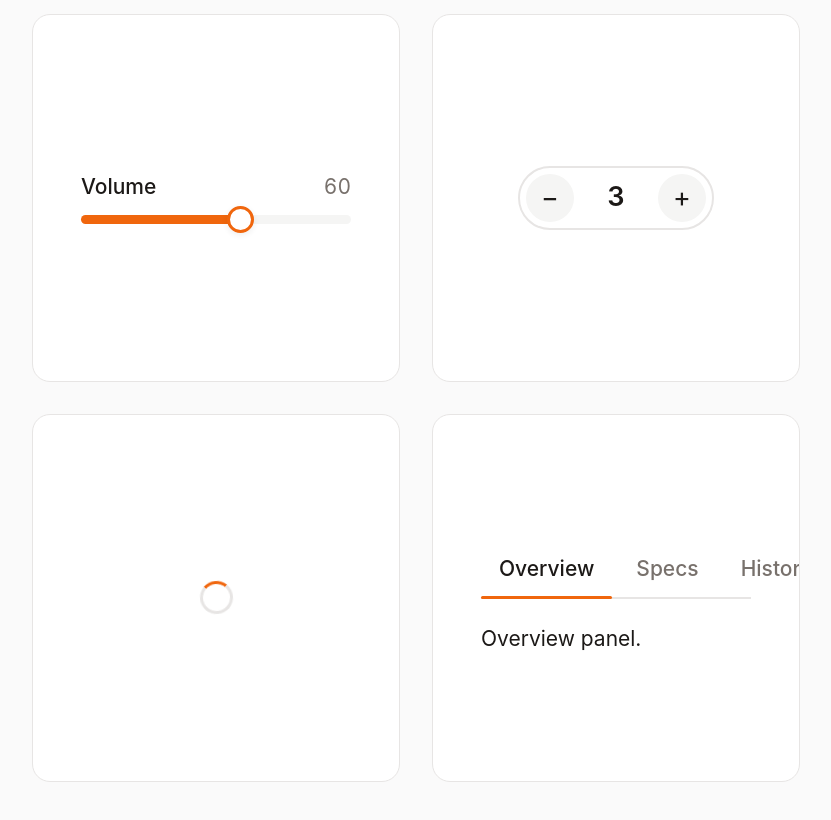
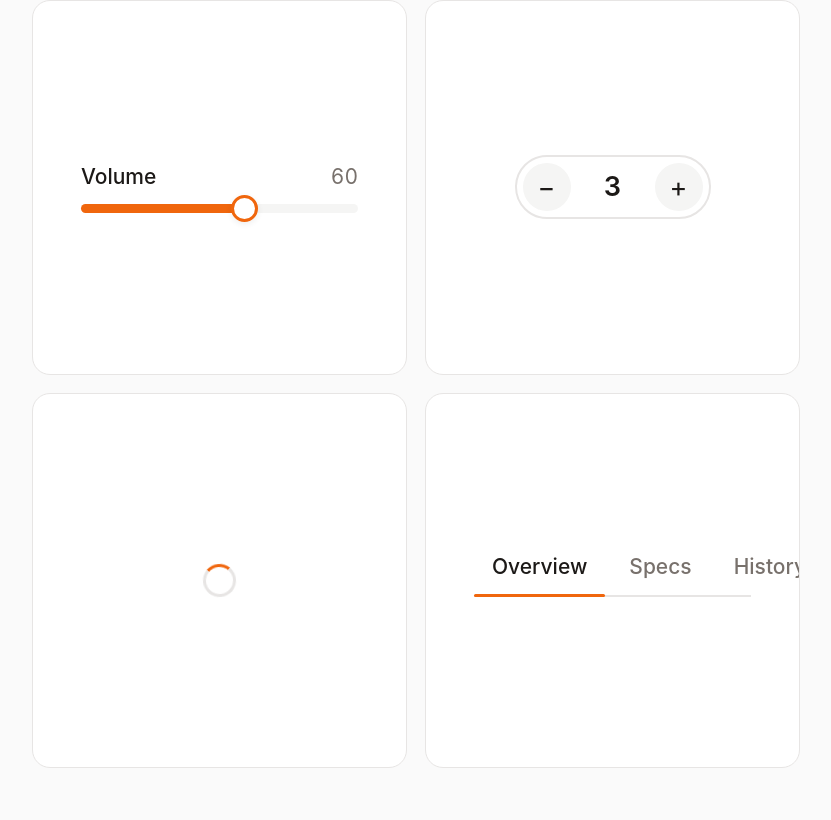
Before and after one commit to deepp2905/ui-library, a Next.js app: page / in a window 1280 px wide. Shown: the part 1086-1906 px from the top of the page, without its empty margins (224-1055 px from the left). Built offline with nearby package versions, Linux system fonts and the light colour scheme.

Commit message:
spacing fix

```diff
--- a/src/app/page.module.css
+++ b/src/app/page.module.css
@@ -37,11 +37,13 @@
   max-width: 60ch;
 }
 
-/* --- Grid: always 2 columns, equal width, uniform gaps --- */
+/* --- Grid: always 2 columns, equal width.
+   Gap matches the tile corner radius so the negative space and
+   the inner curves share the same rhythm. */
 .grid {
   display: grid;
   grid-template-columns: repeat(2, minmax(0, 1fr));
-  gap: 32px;
+  gap: 18px;
 }
 
 /* --- Tile: a framed stage for one component, always 1:1 --- */
--- a/src/app/page.tsx
+++ b/src/app/page.tsx
@@ -81,9 +81,9 @@ function Showcase() {
         <Tile stretch>
           <Tabs
             items={[
-              { id: 'overview', label: 'Overview', content: 'Overview panel.' },
-              { id: 'specs', label: 'Specs', content: 'Specs panel.' },
-              { id: 'history', label: 'History', content: 'History panel.' },
+              { id: 'overview', label: 'Overview', content: null },
+              { id: 'specs', label: 'Specs', content: null },
+              { id: 'history', label: 'History', content: null },
             ]}
             value={tab}
             onChange={setTab}
```
